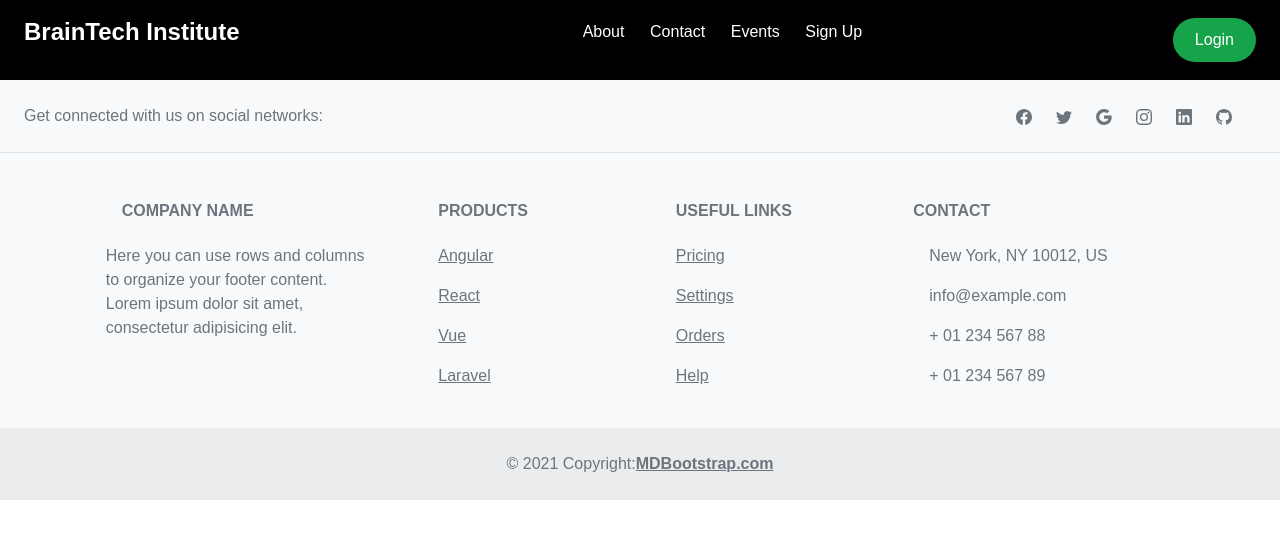
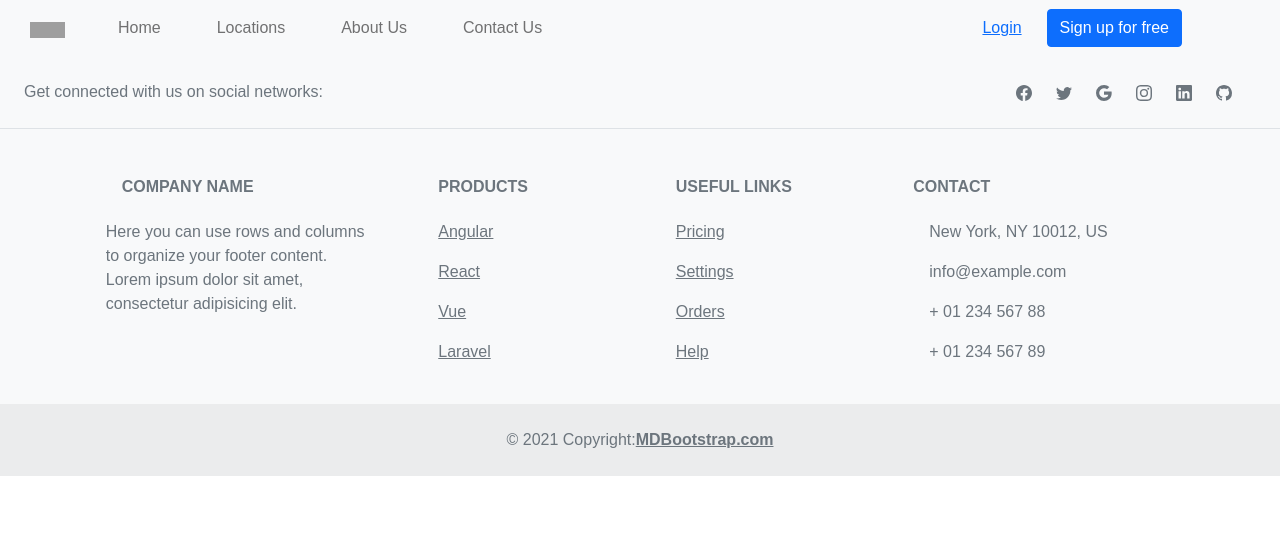
Before and after one commit to yohan9878/Culture-and-Tourism-Management-System, a React (Create React App) app in the folder Client/: page / in a window 1280 px wide. Shown: the top 538 px of the page. Built offline with nearby package versions, Linux system fonts and the light colour scheme; grey boxes are pictures that could not be loaded.

Commit message:
implementing nav bar

```diff
--- a/Client/src/components/common/header/header.css
+++ /dev/null
@@ -1,20 +0,0 @@
-.logo {
-    margin-right: 10px;
-    margin-left: auto;
-    width: auto;
-    height: 50px;
-}
-
-.nav {
-    width: 100%;
-    background-color: #000;
-}
-
-.navContainer {
-    display: flex;
-    width: 100%;
-    justify-content: space-between;
-    height: 5rem;
-    z-index: 10;
-    padding: 0px 24px;
-}
--- a/Client/src/components/common/header/header.jsx
+++ b/Client/src/components/common/header/header.jsx
@@ -1,194 +1,90 @@
-/* eslint-disable jsx-a11y/alt-text */
+/* eslint-disable jsx-a11y/anchor-is-valid */
 import React from "react";
-import styled from "styled-components";
-import { Link as LinkR, Navigate } from "react-router-dom";
-import { FaBars } from "react-icons/fa";
-import { Link as LinkScroll } from "react-scroll";
-// import Onlylogo from "../../Assets/Images/OnlyLogoColored.svg";
-import "./header.css";
-import { UserOutlined } from "@ant-design/icons";
-import axios from "axios";
-import { useNavigate } from "react-router-dom";
-import "./header.css";
-
-export const NavbarContainer = styled.div`
-	display: flex;
-	width: 100%;
-	justify-content: space-between;
-	height: 80px;
-	z-index: 1;
-	padding: 0 24px;
-`;
-
-export const NavLogo = styled(LinkR)`
-	color: #fff;
-	justify-self: self-start;
-	cursor: pointer;
-	font-size: 1.5rem;
-	display: flex;
-	align-items: center;
-	font-weight: bold;
-	text-decoration: none;
-`;
-
-export const MobileIcon = styled.div`
-	display: none;
-
-	@media screen and (max-width: 768px) {
-		display: block;
-		position: absolute;
-		top: 0;
-		right: 0;
-		transform: translate(-100%, 60%);
-		cursor: pointer;
-		font-size: 1.8rem;
-		color: #fff;
-	}
-`;
-
-export const NavMenu = styled.ul`
-	display: flex;
-	align-items: center;
-	list-style: none;
-	text-align: center;
-	margin-right: 22px;
-
-	@media screen and (max-width: 768px) {
-		display: none;
-	}
-`;
-
-export const NavItem = styled.li`
-	height: 80px;
-`;
-
-export const NavLinks = styled(LinkR)`
-	color: #fff;
-	display: flex;
-	align-items: center;
-	padding: 0.1rem;
-	padding-left: 1.5rem;
-	text-decoration: none;
-	height: 100%;
-	cursor: pointer;
-
-	&.active {
-		border-bottom: 3px solid #0c6e7b;
-	}
-
-	&:hover {
-		color: #009a4c;
-		transition: 0.2s ease-in-out;
-	}
-`;
-
-export const NavButton = styled.nav`
-	display: flex;
-	align-items: center;
-
-	@media screen and (max-width: 768px) {
-		display: none;
-	}
-`;
-
-export const NavBtnLink = styled(LinkR)`
-	border-radius: 50px;
-	background: #16a34a;
-	white-space: nowrap;
-	padding: 10px 22px;
-	color: white;
-	font-size: 16px;
-	outline: none;
-	border: none;
-	cursor: pointer;
-	transform: all 0.3s ease-in-out;
-	text-decoration: none;
-
-	&:hover {
-		transition: all 0.3s ease-in-out;
-		background: white;
-		color: #16a34a;
-	}
-`;
 
 const Header = () => {
-	const navigate = useNavigate();
-	const login = localStorage.getItem("loggedIn");
-	console.log(login);
+	return (
+		// <!-- Navbar -->
+		<nav class="navbar navbar-expand-lg navbar-light bg-light">
+			{/* <!-- Container wrapper --> */}
+			<div class="container">
+				{/* <!-- Navbar brand --> */}
+				<a
+					class="navbar-brand me-2 mt-2"
+					href="https://mdbgo.com/">
+					<img
+						src="https://mdbcdn.b-cdn.net/img/logo/mdb-transaprent-noshadows.webp"
+						height="16"
+						alt="MDB Logo"
+						loading="lazy"
+						style={{ marginTop: "-8px" }}
+					/>
+				</a>
 
-	const logout = () => {
-		localStorage.clear();
-		navigate("/login");
-		console.log("logout");
-		// axios
-		//     .post("/api/logout", {
-		//         headers: {
-		//             authToken: localStorage.getItem("authToken"),
-		//         },
-		//     })
-		//     .then((res) => {
-		//         console.log(res);
-		//         console.log("logout success");
-		//         localStorage.clear();
-		//     });
-	};
+				{/* <!-- Toggle button --> */}
+				<button
+					class="navbar-toggler"
+					type="button"
+					data-mdb-toggle="collapse"
+					data-mdb-target="#navbarButtonsExample"
+					aria-controls="navbarButtonsExample"
+					aria-expanded="false"
+					aria-label="Toggle navigation">
+					<i class="fas fa-bars"></i>
+				</button>
 
-	const profileClicked = () => {
-		navigate("/login");
-	};
+				{/* <!-- Collapsible wrapper --> */}
+				<div
+					class="collapse navbar-collapse"
+					id="navbarButtonsExample">
+					{/* <!-- Left links --> */}
+					<ul class="navbar-nav me-auto mb-2 mb-lg-0">
+						<li
+							class="nav-item"
+							style={{ margin: "0px 20px" }}>
+							<a class="nav-link" href="/">
+								Home
+							</a>
+						</li>
+						<li
+							class="nav-item"
+							style={{ margin: "0px 20px" }}>
+							<a class="nav-link" href="#">
+								Locations
+							</a>
+						</li>
+						<li
+							class="nav-item"
+							style={{ margin: "0px 20px" }}>
+							<a class="nav-link" href="#">
+								About Us
+							</a>
+						</li>
+						<li
+							class="nav-item"
+							style={{ margin: "0px 20px" }}>
+							<a class="nav-link" href="#">
+								Contact Us
+							</a>
+						</li>
+					</ul>
+					{/* <!-- Left links --> */}
 
-	return (
-		<>
-			<nav className="nav">
-				<div className="navContainer">
-					<NavLogo to="/">
-						{/* <img src={Onlylogo} className="logo" alt="logo" /> */}
-						<p className="text-green-600">
-							BrainTech Institute
-						</p>
-					</NavLogo>
-					<NavMenu>
-						<NavItem>
-							<NavLinks to="/about"> About </NavLinks>
-						</NavItem>
-						<NavItem>
-							<NavLinks to="/contact"> Contact </NavLinks>
-						</NavItem>
-						<NavItem>
-							<NavLinks to="/services"> Events </NavLinks>
-						</NavItem>
-						{login ? (
-							<NavItem>
-								<NavLinks onClick={logout}>
-									Logout
-								</NavLinks>
-							</NavItem>
-						) : (
-							<NavItem>
-								<NavLinks to="/auth/login">
-									{" "}
-									Sign Up{" "}
-								</NavLinks>
-							</NavItem>
-						)}
-					</NavMenu>
-					{login ? (
-						<img
-							src="https://icon-library.com/images/profile-icon-white/profile-icon-white-7.jpg"
-							className="w-12 cursor-pointer mx-4 my-4 h-12"
-							onClick={profileClicked}
-						/>
-					) : (
-						<NavButton>
-							<NavBtnLink to="/auth/login">
-								{" "}
-								Login{" "}
-							</NavBtnLink>
-						</NavButton>
-					)}
+					<div class="d-flex align-items-center">
+						<button
+							type="button"
+							class="btn btn-link px-3 me-2">
+							Login
+						</button>
+						<button type="button" class="btn btn-primary me-3">
+							Sign up for free
+						</button>
+					</div>
 				</div>
-			</nav>
-		</>
+				{/* <!-- Collapsible wrapper --> */}
+			</div>
+			{/* <!-- Container wrapper --> */}
+		</nav>
 	);
 };
+
 export default Header;
```
